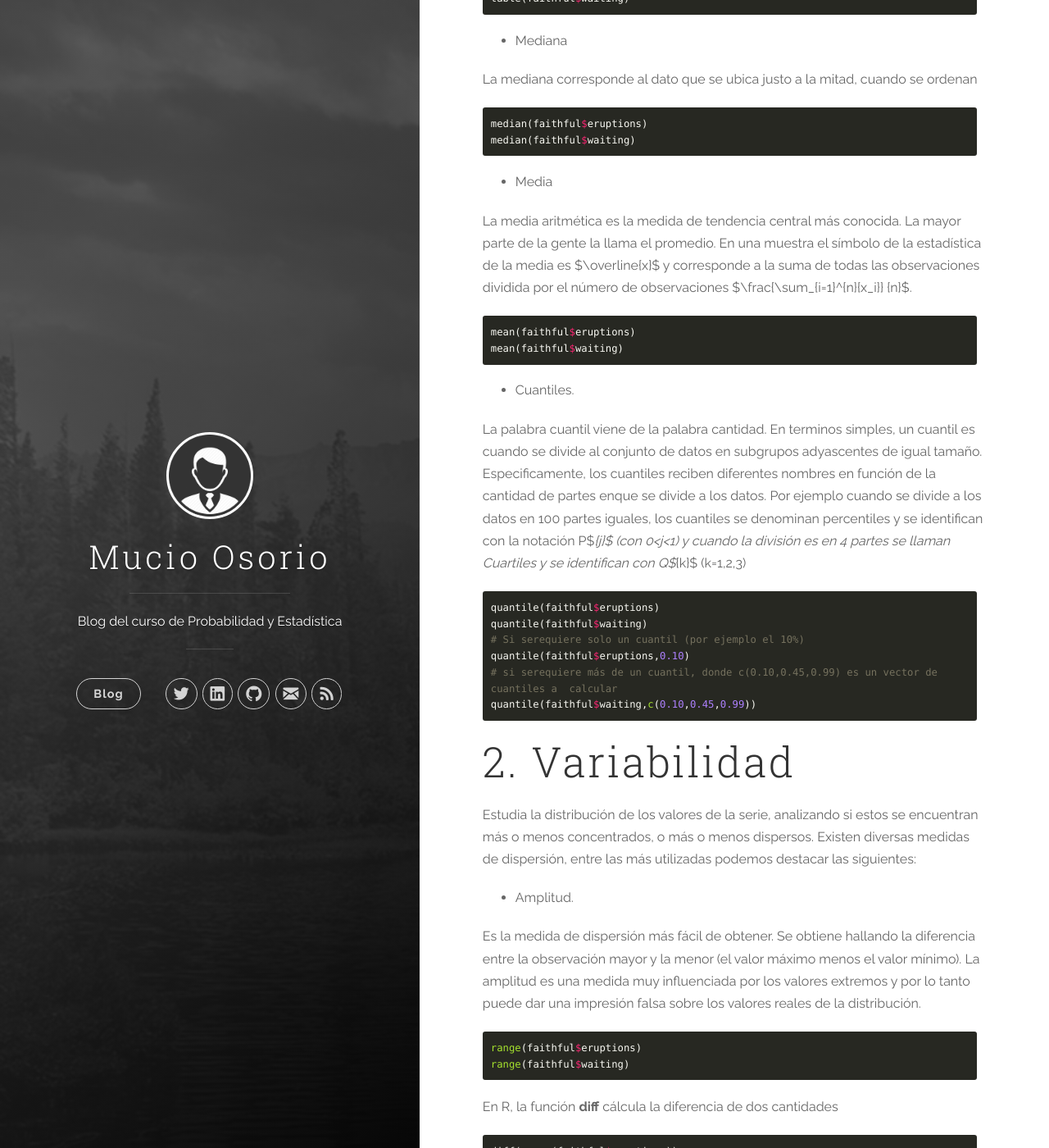
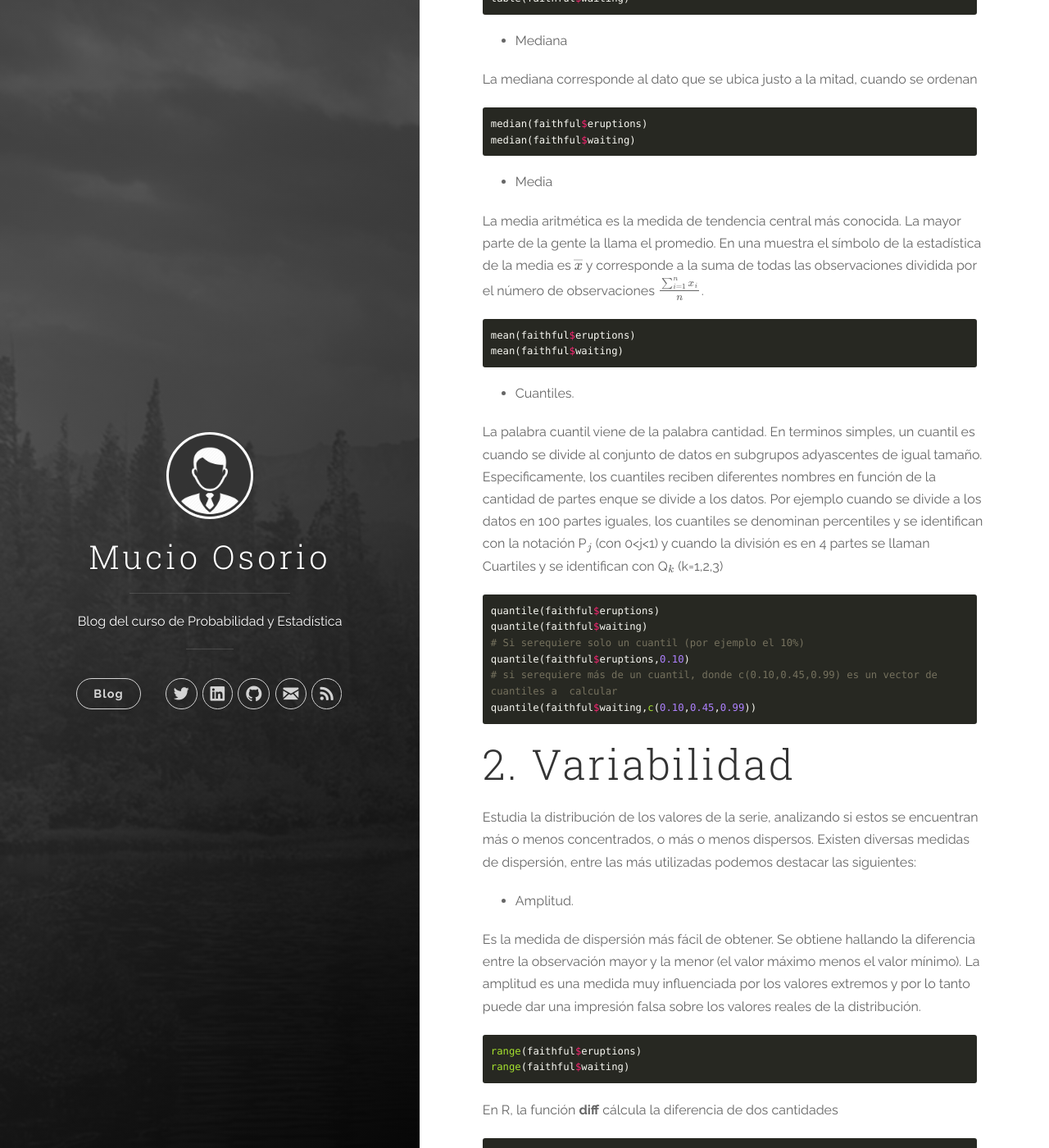
Before and after one commit to mucioosorio/probabilidad, a Jekyll site: the page built from _posts/2018-01-15-Estadistica-Descriptiva.md, in a window 1280 px wide and 1400 px high, scrolled down 2313 px. Shown: the whole window at 82% size. Built offline with Jekyll 4.4.1, drawn with Linux system fonts in a browser that asks for light colours; nearby versions of some CDN libraries; formulas are drawn with MathJax 3; some of the changed text lies outside the part shown.

Commit message:
Update 2018-01-15-Estadistica-Descriptiva.md

````diff
--- a/_posts/2018-01-15-Estadistica-Descriptiva.md
+++ b/_posts/2018-01-15-Estadistica-Descriptiva.md
@@ -83,7 +83,7 @@
 
 *  Media
 
-La media aritmética es la medida de tendencia central más conocida. La mayor parte de la gente la llama el promedio. En una muestra el símbolo de la estadística de la media es $\overline{x}$ y corresponde a la suma de todas las observaciones dividida por el número de observaciones $\frac{\sum_{i=1}^{n}{x_i}} {n}$.
+La media aritmética es la medida de tendencia central más conocida. La mayor parte de la gente la llama el promedio. En una muestra el símbolo de la estadística de la media es $$\overline{x}$$ y corresponde a la suma de todas las observaciones dividida por el número de observaciones $$\frac{\sum_{i=1}^{n}{x_i}} {n}$$.
 
 
 
@@ -94,7 +94,7 @@
 
 * Cuantiles.
 
-La palabra cuantil viene de la palabra cantidad. En terminos simples, un cuantil es cuando se divide al conjunto de datos en subgrupos adyascentes de igual tamaño. Especificamente, los cuantiles reciben diferentes nombres en función de la cantidad de partes enque se divide a los datos. Por ejemplo cuando se divide a los datos en 100 partes iguales, los cuantiles se denominan percentiles y se identifican con la notación P$_{j}$ (con 0<j<1) y cuando la división es en 4 partes se llaman Cuartiles y se identifican con Q$_{k}$ (k=1,2,3)
+La palabra cuantil viene de la palabra cantidad. En terminos simples, un cuantil es cuando se divide al conjunto de datos en subgrupos adyascentes de igual tamaño. Especificamente, los cuantiles reciben diferentes nombres en función de la cantidad de partes enque se divide a los datos. Por ejemplo cuando se divide a los datos en 100 partes iguales, los cuantiles se denominan percentiles y se identifican con la notación P$$_{j}$$ (con 0<j<1) y cuando la división es en 4 partes se llaman Cuartiles y se identifican con Q$$_{k}$$ (k=1,2,3)
 
 
 ```R
@@ -130,9 +130,9 @@
 
 * Varianza.
 
-Mide la distancia (cuadrada) existente entre los valores de la serie y la media. Mientras más se aproxima a cero, más concentrados están los valores de la serie alrededor de la media. Por el contrario, mientras mayor sea la varianza, más dispersos están. El símbolo para representar a la varianza muestral es ${s^2}$ y para la varianza poblacional ${\sigma ^2}$.
+Mide la distancia (cuadrada) existente entre los valores de la serie y la media. Mientras más se aproxima a cero, más concentrados están los valores de la serie alrededor de la media. Por el contrario, mientras mayor sea la varianza, más dispersos están. El símbolo para representar a la varianza muestral es $${s^2}$$ y para la varianza poblacional $${\sigma ^2}$$.
 
-$$s^2=\frac{\sum_{i=1}^{n}\left(x_i-\mu\right)^2}{n-1}$$
+$$s^2=\frac{\sum_{i=1}^{n}\left(x_i-\bar{x}\right)^2}{n-1}$$
 
 $$\sigma^2=\frac{\sum_{i=1}^{n}\left(x_i-\mu\right)^2}{n-1}$$
 
````
